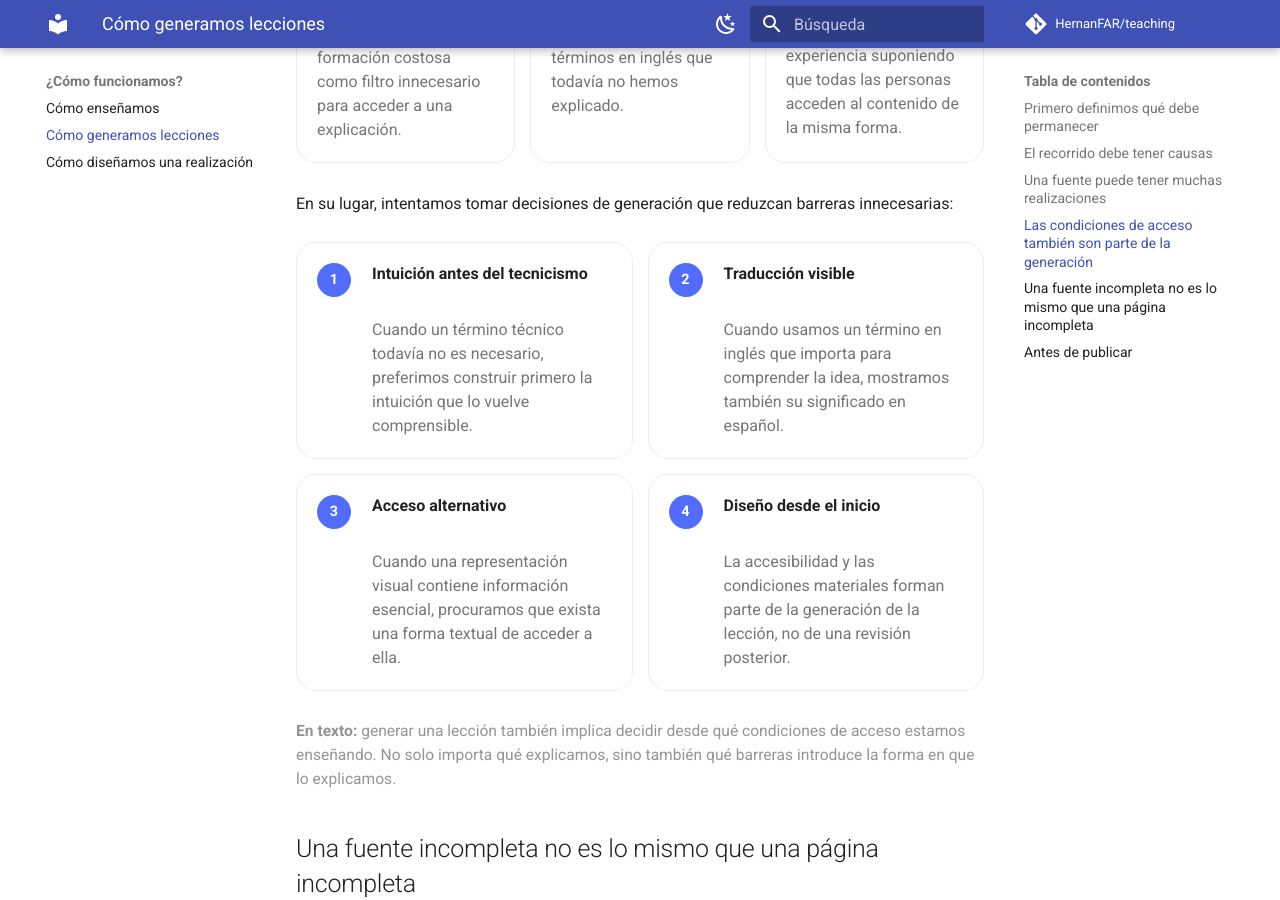
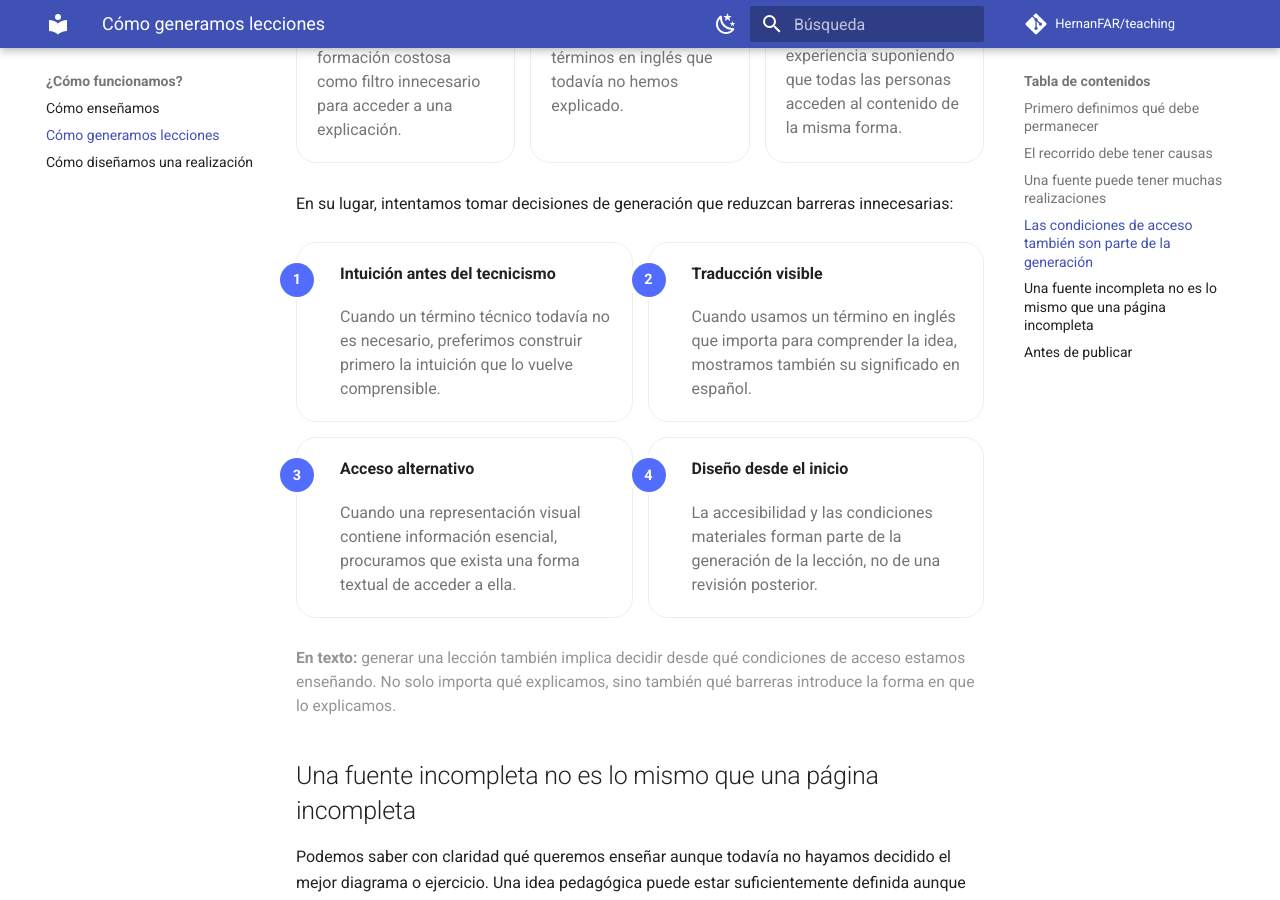
Before and after one commit to HernanFAR/teaching, an MkDocs documentation site: the page built from docs/about/lesson-generation.md, in a window 1280 px wide and 900 px high, scrolled down 4547 px. Built offline with MkDocs 1.6.1 and Material for MkDocs 9.7.7, drawn with Linux system fonts in a browser that asks for light colours; comment, search, counter and statistics services are not loaded.

Commit message:
docs: use criterion badges for access practices

```diff
--- a/docs/about/lesson-generation.md
+++ b/docs/about/lesson-generation.md
@@ -293,25 +293,25 @@ En su lugar, intentamos tomar decisiones de generación que reduzcan barreras in
 
 <div class="teaching-grid teaching-grid--2">
 
-<div class="teaching-item">
+<div class="teaching-item teaching-item--criterion">
 <span class="teaching-item__marker">1</span>
 <strong>Intuición antes del tecnicismo</strong>
 <span>Cuando un término técnico todavía no es necesario, preferimos construir primero la intuición que lo vuelve comprensible.</span>
 </div>
 
-<div class="teaching-item">
+<div class="teaching-item teaching-item--criterion">
 <span class="teaching-item__marker">2</span>
 <strong>Traducción visible</strong>
 <span>Cuando usamos un término en inglés que importa para comprender la idea, mostramos también su significado en español.</span>
 </div>
 
-<div class="teaching-item">
+<div class="teaching-item teaching-item--criterion">
 <span class="teaching-item__marker">3</span>
 <strong>Acceso alternativo</strong>
 <span>Cuando una representación visual contiene información esencial, procuramos que exista una forma textual de acceder a ella.</span>
 </div>
 
-<div class="teaching-item">
+<div class="teaching-item teaching-item--criterion">
 <span class="teaching-item__marker">4</span>
 <strong>Diseño desde el inicio</strong>
 <span>La accesibilidad y las condiciones materiales forman parte de la generación de la lección, no de una revisión posterior.</span>
```
